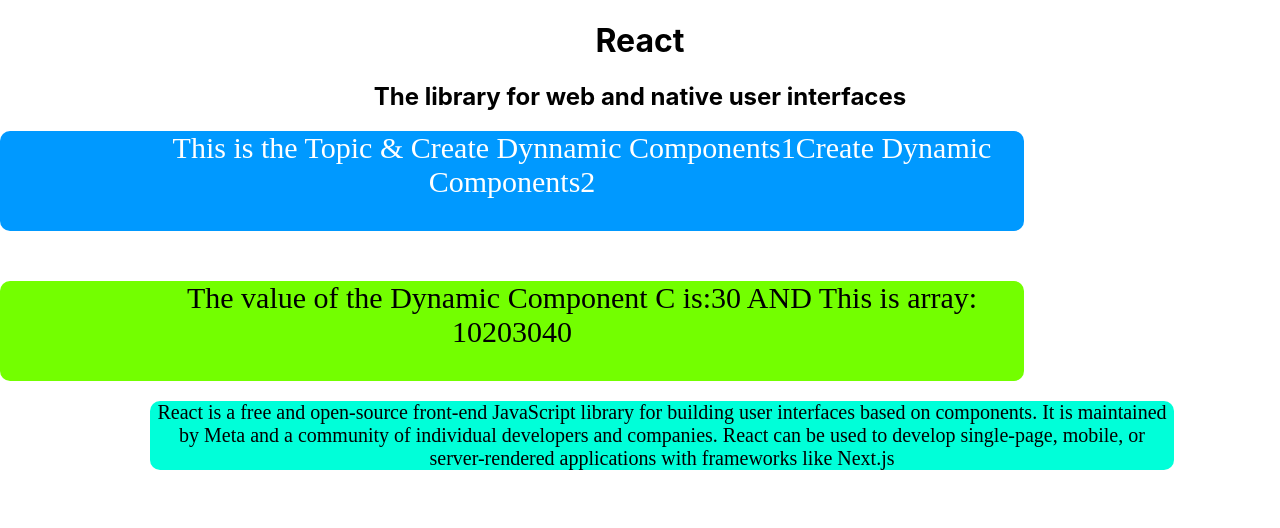
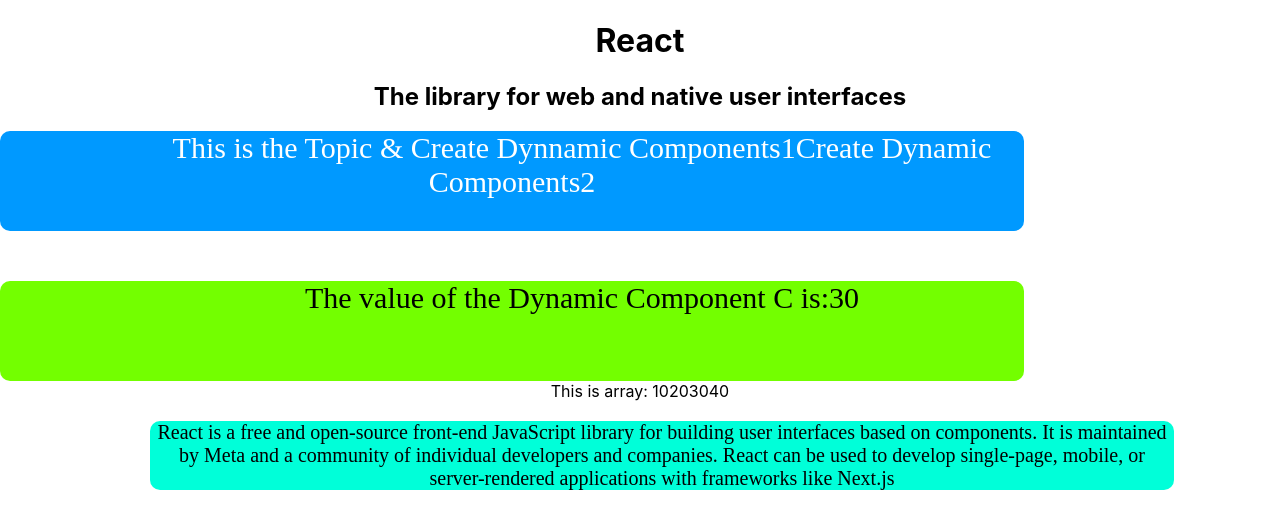
Before and after one commit to Sharuka-Rajapaksha/React-Components, a React (Create React App) app: page / in a window 1280 px wide. Shown: the top 528 px of the page. Built offline with nearby package versions, Linux system fonts and the light colour scheme.

Commit message:
Update Topic.js with Dynamic Components

```diff
--- a/src/Component/Topics.js
+++ b/src/Component/Topics.js
@@ -11,6 +11,11 @@ export default function Topics() {
   const b = 20
   const c = a + b
 
+//Create an Alert with Dynamic Components
+//<div className='topics2'>
+//<span className='topicText2'>{alert("hello")} </span>
+//</div>
+
   return (
     <div>
          <div className='topics'>
@@ -18,7 +23,12 @@ export default function Topics() {
          </div>
 
         <div className='topics2'>
-        <span className='topicText2'>The value of the Dynamic Component C is:{c} AND{alert("hello")} This is array: {[10,20,30,40]} </span>
+        <span className='topicText2'>The value of the Dynamic Component C is:{c} </span>
+        </div>
+
+
+        <div className='topics3'>
+        <span className='topicText3'> This is array: {[10,20,30,40]} </span>
         </div>
 
     </div>
```
